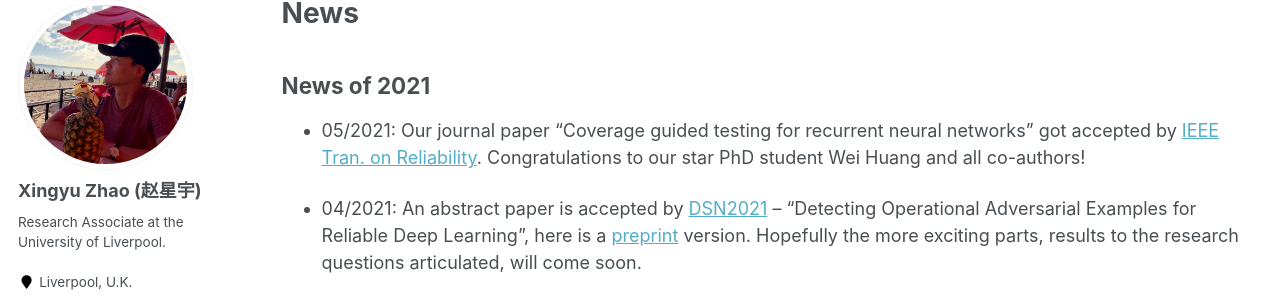
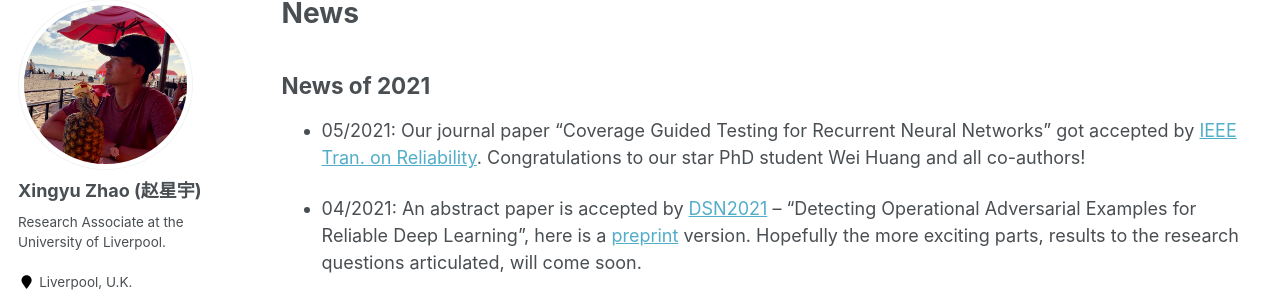
Before and after one commit to x-y-zhao/x-y-zhao.github.io, a Jekyll site: the page built from _pages/news.md, in a window 1280 px wide and 900 px high. Shown: the part 119-422 px from the top of the window. Built offline with Jekyll 4.4.1, drawn with Linux system fonts in a browser that asks for light colours; some web fonts are replaced.

Commit message:
Update news.md

```diff
--- a/_pages/news.md
+++ b/_pages/news.md
@@ -10,7 +10,7 @@ redirect_from:
 {% include base_path %}
 ## News of 2021
 
-* 05/2021: Our journal paper "Coverage guided testing for recurrent neural networks" got accepted by [IEEE Tran. on Reliability](https://ieeexplore.ieee.org/xpl/RecentIssue.jsp?punumber=24). Congratulations to our star PhD student Wei Huang and all co-authors!
+* 05/2021: Our journal paper "Coverage Guided Testing for Recurrent Neural Networks" got accepted by [IEEE Tran. on Reliability](https://ieeexplore.ieee.org/xpl/RecentIssue.jsp?punumber=24). Congratulations to our star PhD student Wei Huang and all co-authors!
 
 * 04/2021: An abstract paper is accepted by [DSN2021](http://dsn2021.ntu.edu.tw/index.html) -- "Detecting Operational Adversarial Examples for Reliable Deep Learning", here is a [preprint](https://arxiv.org/pdf/2104.06015.pdf) version. Hopefully the more exciting parts, results to the research questions articulated, will come soon.
 
```
